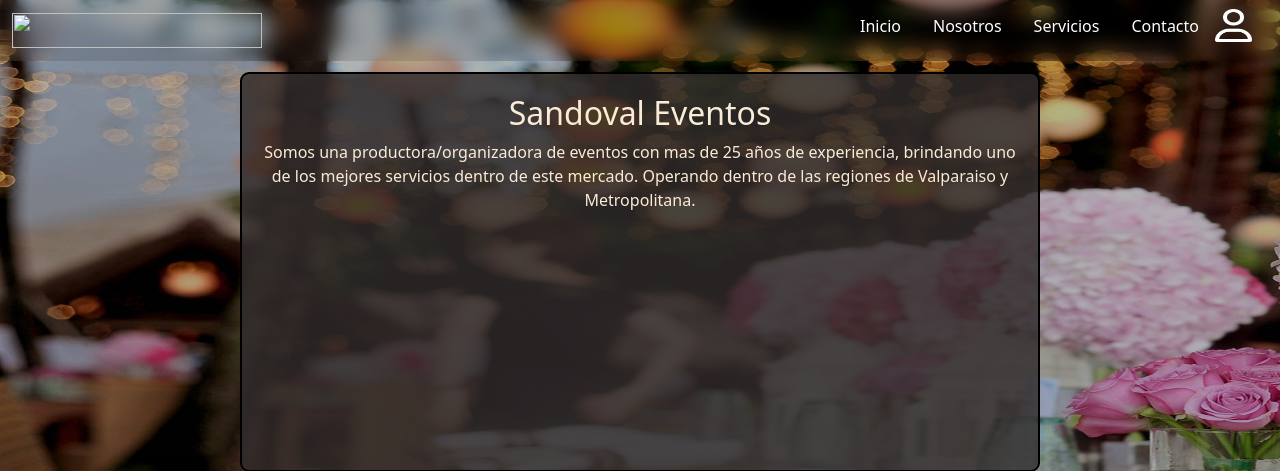
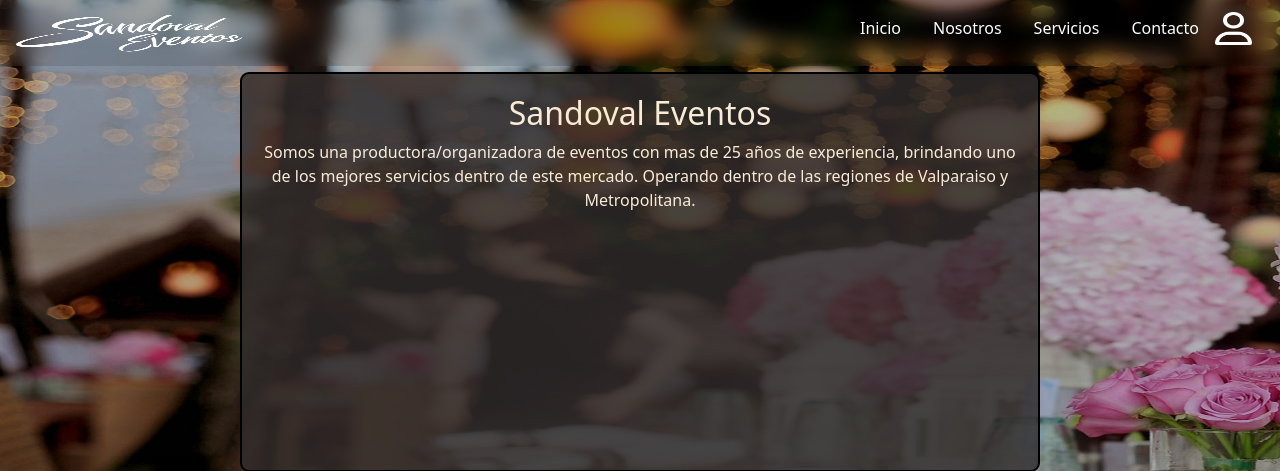
Before and after one commit to Felipedomazos/ProyectoPortafolio, a Django app: page / in a window 1280 px wide. Shown: the top 471 px of the page. Run offline with Django 4.2, Linux system fonts and the light colour scheme.

Commit message:
Agregado de Logo y Letras

```diff
--- a/SandovalEventos/WebSE/templates/Inicio.html
+++ b/SandovalEventos/WebSE/templates/Inicio.html
@@ -7,6 +7,7 @@
     <meta http-equiv="X-UA-Compatible" content="IE=edge">
     <meta name="viewport" content="width=device-width, initial-scale=1.0">
     <title>Sandoval Eventos</title>
+    <link rel="icon" href="{% static '/img/SandovalEventosLogo.png'%}">
     <link rel="stylesheet" href="{% static '/css/inicio.css' %}">
     <link rel="stylesheet" href="{% static '/css/carrusel.css' %}">
     <link rel="stylesheet" href="{% static '/css/collage.css' %}">
@@ -23,7 +24,7 @@
         <div class="container-fluid">
             <a class="navbar-brand" href="#">
                 {% load static %}
-                <img src="" alt="" width="250" height="35" class="d-inline-blockalign-text-top">
+                <img src="{% static '/img/SandovalEventosLetras.png'%}" alt="" width="230" height="40" class="d-inline-blockalign-text-top">
             </a>
             <ul class="nav justify-content-end">
                 <li class="nav-item">
@@ -62,7 +63,7 @@
             de experiencia, brindando uno de los mejores servicios dentro de este mercado. Operando
             dentro de las regiones de Valparaiso y Metropolitana.</p>
         </div>
-      </div>
+    </div>
 
 
         <br><br><br>
```
Also changed, not shown: SandovalEventos/WebSE/static/img/SandovalEventosLetras.png (added), SandovalEventos/WebSE/static/img/SandovalEventosLogo.png (added).
